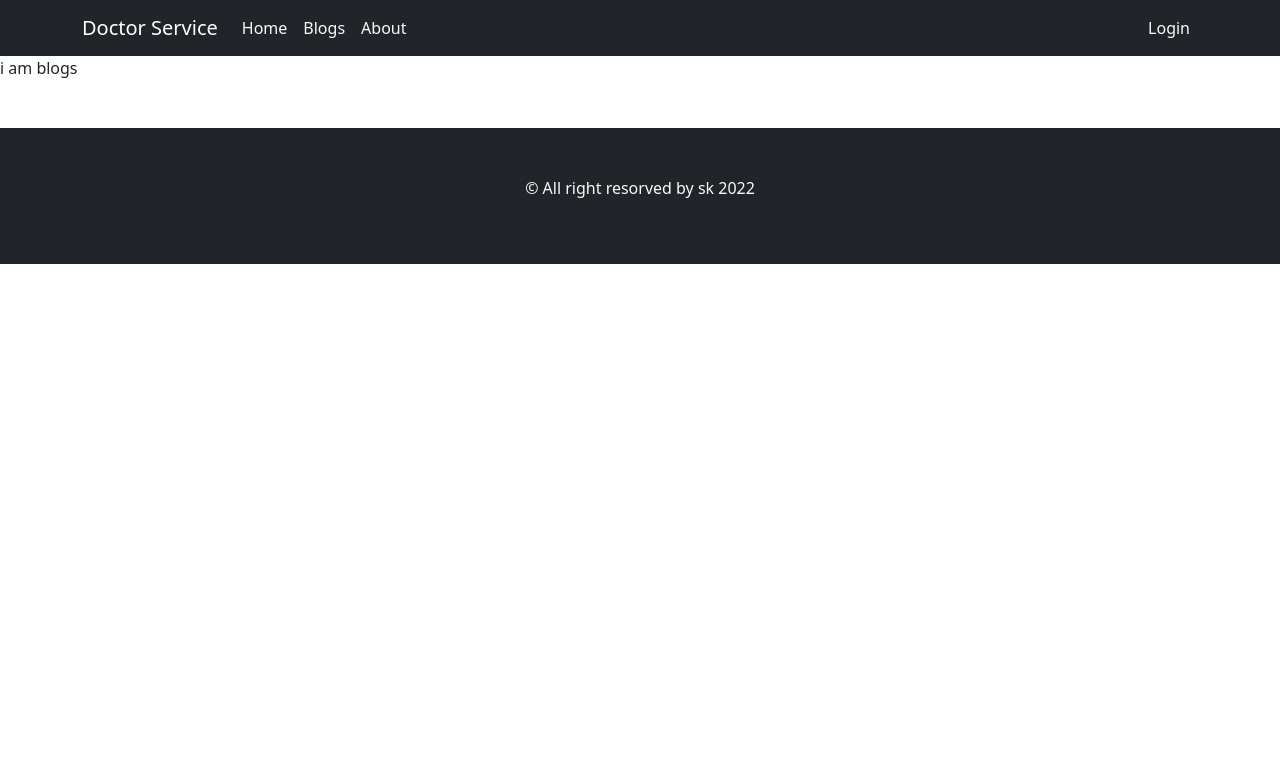
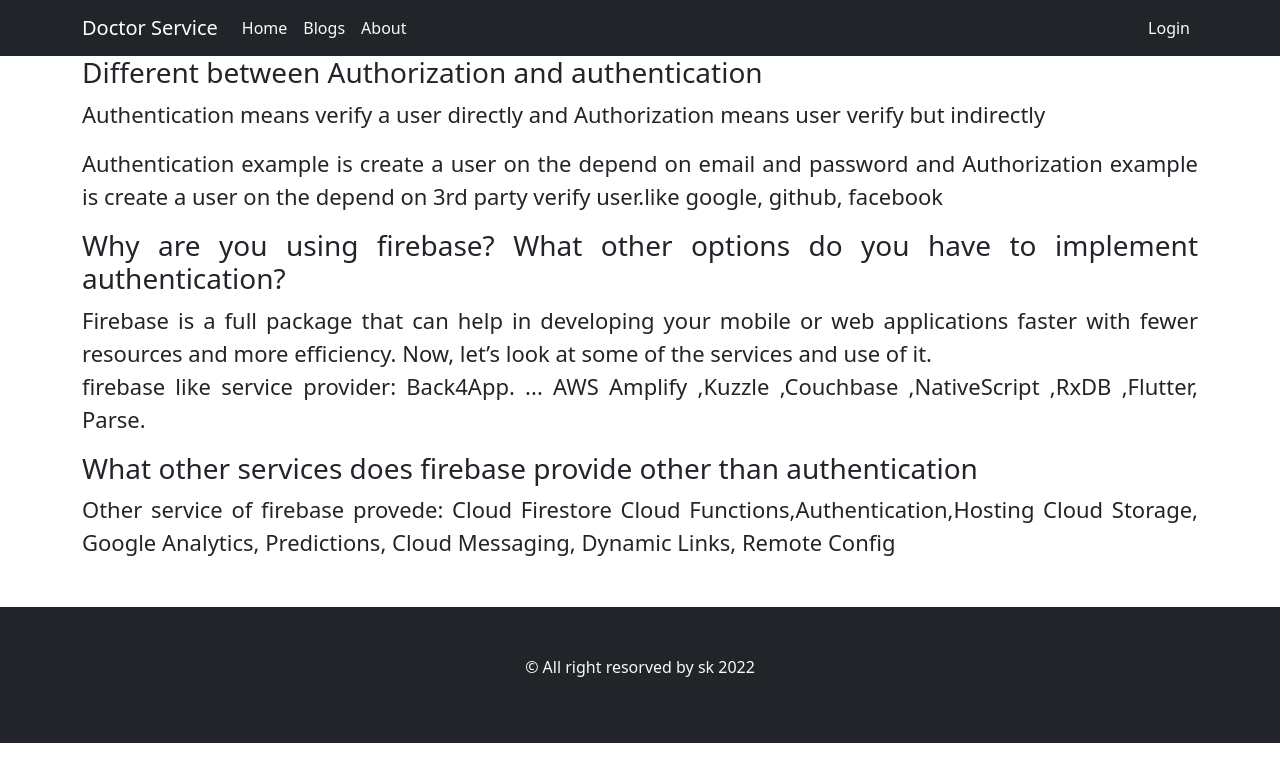
Before and after one commit to new-hero/assignment10, a React (Create React App) app: page /blogs in a window 1280 px wide. Shown: the top 782 px of the page. Built offline with nearby package versions, Linux system fonts and the light colour scheme; no server answers.

Commit message:
blogs section added

```diff
--- a/package.json
+++ b/package.json
@@ -13,6 +13,7 @@
     "react-dom": "^18.0.0",
     "react-firebase-hooks": "^5.0.3",
     "react-scripts": "5.0.1",
+    "react-toastify": "^8.2.0",
     "web-vitals": "^2.1.4"
   },
   "scripts": {
--- /dev/null
+++ b/src/components/About/About.css
@@ -0,0 +1,4 @@
+.aboutme{
+    text-align: justify;
+    font-size: 22px;
+}
--- a/src/components/About/About.js
+++ b/src/components/About/About.js
@@ -1,9 +1,13 @@
 import React from 'react';
+import './About.css'
 
 const About = () => {
     return (
-        <div className='text-center container'>
-            about
+        <div className='container'>
+            <div>
+                <p className='aboutme py-3'> Every persone have a gole. People reached gole after Hard work . one day i dicide my gole going to be a web-developer but its vary dificult for me because i am a frist son of my parents when i liveing with my family more time spend in this course but i am in a full time job for living . i have no more time for this course i am very upset for this condition. i am sorry becouse i can not complete this course on time but i promise that one day i complete my mission. please support me in future. </p>
+            </div>
+
         </div>
     );
 };
--- a/src/components/Blogs/Blogs.js
+++ b/src/components/Blogs/Blogs.js
@@ -2,8 +2,20 @@ import React from 'react';
 
 const Blogs = () => {
     return (
-        <div>
-            i am blogs
+        <div className='container aboutme'>
+            <h3>Different between Authorization and authentication</h3>
+            <p>Authentication means verify a user directly and Authorization means user verify but indirectly </p>
+            <p>Authentication example is create a user on the depend on email and password and Authorization example is create a user on the depend on 3rd party verify user.like google, github, facebook </p>
+            <h3>Why are you using firebase? What other options do you have to implement authentication?</h3>
+            <p>Firebase is a full package that can help in developing your mobile or web applications faster with fewer resources and more efficiency. Now, let’s look at some of the services and use of it.
+                <p>firebase like service provider: Back4App. ...
+AWS Amplify ,Kuzzle ,Couchbase ,NativeScript ,RxDB ,Flutter, Parse.</p>
+            </p>
+            <h3>What other services does firebase provide other than authentication</h3>
+            <p>Other service of firebase provede: Cloud Firestore
+                Cloud Functions,Authentication,Hosting
+                Cloud Storage, Google Analytics, Predictions, Cloud Messaging, Dynamic Links, Remote Config
+</p>
         </div>
     );
 };
--- a/src/components/Login/Login.js
+++ b/src/components/Login/Login.js
@@ -3,6 +3,10 @@ import { Button, Form } from 'react-bootstrap';
 import { useLocation, useNavigate } from 'react-router-dom';
 import { useSignInWithEmailAndPassword } from 'react-firebase-hooks/auth';
 import auth from '../../fairbase.init';
+import { ToastContainer, toast } from 'react-toastify';
+import 'react-toastify/dist/ReactToastify.css';
+import { useSendPasswordResetEmail } from 'react-firebase-hooks/auth';
+import { sendPasswordResetEmail } from 'firebase/auth';
 
 const Login = () => {
   const navigate=useNavigate();
@@ -13,11 +17,14 @@ const Login = () => {
   const passwordRef=useRef('');
   const [
     signInWithEmailAndPassword,
-    user
-   ] = useSignInWithEmailAndPassword(auth );
+    user, error ] = useSignInWithEmailAndPassword(auth );
   if(user){
     navigate(from, {replace:true});
   }
+let errorelement
+if (error) {
+      errorelement=error.message
+}
 
   const handleSubmit=event=>{
     event.preventDefault();
@@ -27,6 +34,11 @@ const Login = () => {
   }
   const handleRegister= ()=>{
     navigate("/register")
+  }
+  const handlereset= async () => {
+    const email = emailRef.current.value;
+    await sendPasswordResetEmail(email);
+    alert('Sent email');
   }
     return (
         <div className='w-25 mx-auto mt-5'>
@@ -44,7 +56,8 @@ const Login = () => {
             </Button>
           </Form>
             <p className='mt-3'>New in Doctor Service? <span className='text-danger' onClick={handleRegister}> Create a profile. </span> </p>
-
+            <p>forget password?? <span onClick={handlereset}> Reset password</span></p>
+            <p>{errorelement}</p>
         </div>
     );
 };
--- a/src/components/Register/Register.js
+++ b/src/components/Register/Register.js
@@ -8,7 +8,6 @@ import auth from '../../fairbase.init';
 const Register = () => {
   const handleSubmit= e => {
     e.preventDefault();
-    const name= e.target.username.value
     const email= e.target.useremail.value
     const password= e.target.userpassword.value
     createUserWithEmailAndPassword(email, password)
@@ -23,7 +22,7 @@ const Register = () => {
     createUserWithEmailAndPassword,
     user
 
-  ] = useCreateUserWithEmailAndPassword(auth);
+  ] = useCreateUserWithEmailAndPassword(auth, {sendEmailVerification:true});
   if(user){
     navigate('/')
   }
@@ -31,10 +30,7 @@ const Register = () => {
     return (
         <div className='w-25 mx-auto mt-5'>
           <Form onSubmit={handleSubmit}>
-            <Form.Group className="mb-3" controlId="formBasicEmail">
-              <Form.Label>Full Name</Form.Label>
-              <Form.Control type="text" name='username' placeholder="Enter full name" />
-            </Form.Group>
+
             <Form.Group className="mb-3" controlId="formBasicEmail">
               <Form.Label>Email address</Form.Label>
               <Form.Control type="email" name='useremail' placeholder="Enter email" />
```
Also changed, not shown: 1 other file (tests, documents, lock files or other folders).
